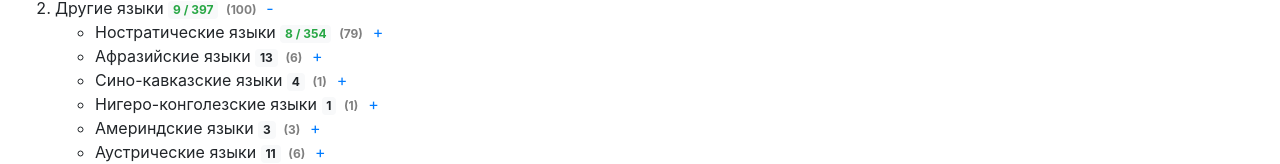
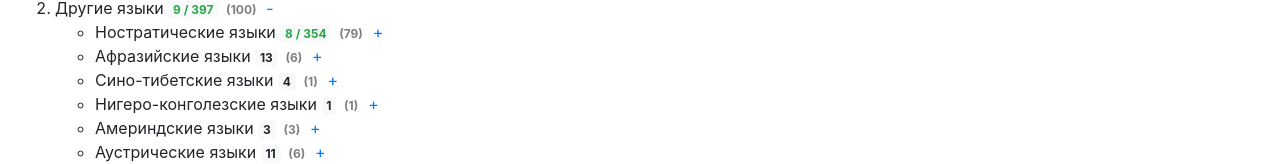
Before and after one commit to selyukov-n/ring-verse, a React (Create React App) app: page / in a window 1280 px wide. Shown: the part 494-658 px from the top of the page. Built offline with nearby package versions, Linux system fonts and the light colour scheme.

Commit message:
remove Sino-Caucasian family from lang classification

```diff
--- a/src/languages/languages.ts
+++ b/src/languages/languages.ts
@@ -26,8 +26,7 @@ const langs = [
       group(g.semitic_sc, "arabic")),
     group(g.egypt, "egy"),
   ),
-  group(g.sino_caucasian,
-    group(g.sino_tibetan, "zh")),
+  group(g.sino_tibetan, "zh"),
   group(g.niger_congo,
     group(g.bantu, "swa")),
   group(g.american,
--- a/src/languages/names/en.ts
+++ b/src/languages/names/en.ts
@@ -71,8 +71,7 @@ export const groups: typeof n.groups = {
   semitic_nw_aramaic: "Aramaic",
   semitic_nw_canaanite: "Canaanite",
   semitic_sc: "South Central",
-  sino_caucasian: "Sino-Caucasian languages",
-  sino_tibetan: "Sino-Tibetan",
+  sino_tibetan: "Sino-Tibetan languages",
   slavic_1: "Slavic (beside Russian)",
   slavic_east: "East Slavic",
   slavic_south: "South Slavic",
--- a/src/languages/names/es.ts
+++ b/src/languages/names/es.ts
@@ -71,7 +71,6 @@ export const groups: typeof n.groups = {
   semitic_nw_aramaic: "arameas",
   semitic_nw_canaanite: "cananeas",
   semitic_sc: "sudoccidentales",
-  sino_caucasian: "Dené-caucásicas",
   sino_tibetan: "Sino-tibetanas",
   slavic_1: "eslavas (excepto el ruso)",
   slavic_east: "orientales",
--- a/src/languages/names/names.ts
+++ b/src/languages/names/names.ts
@@ -74,8 +74,7 @@ export const groups = {
   semitic_nw_aramaic: "арамейская подгруппа",
   semitic_nw_canaanite: "ханаанейская подгруппа",
   semitic_sc: "южно-центральная группа",
-  sino_caucasian: "Сино-кавказские языки",
-  sino_tibetan: "Сино-тибетские",
+  sino_tibetan: "Сино-тибетские языки",
   slavic_1: "славянские (кроме русского)",
   slavic_east: "восточнославянские",
   slavic_south: "южнославянские",
```
